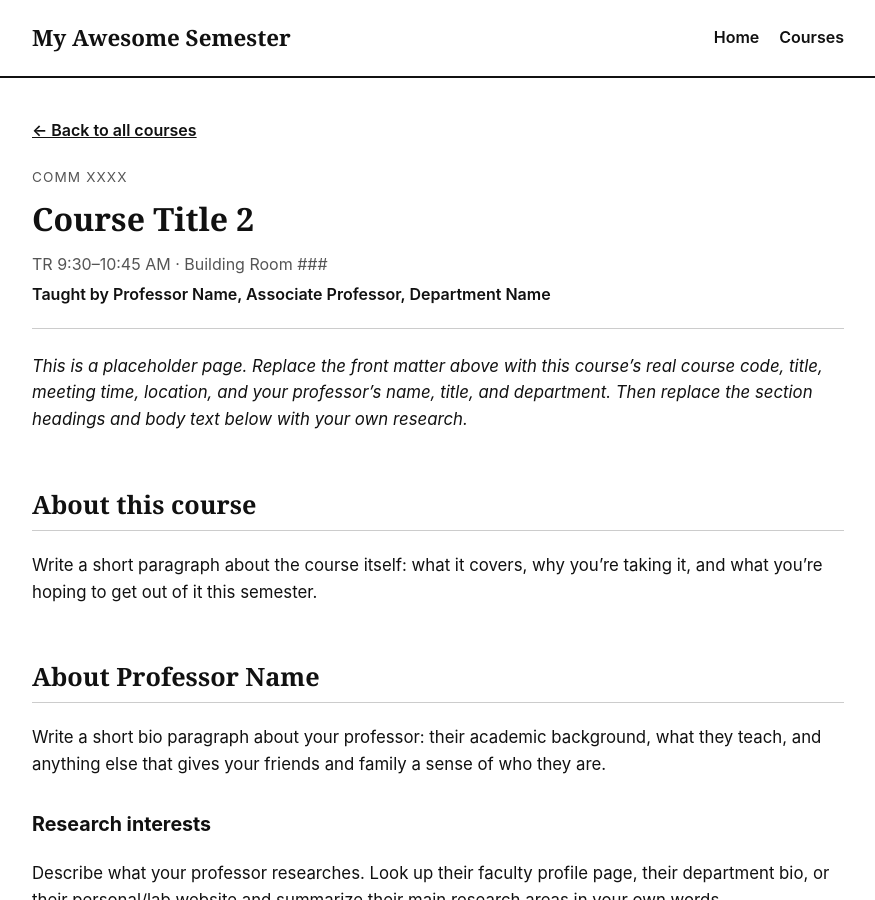
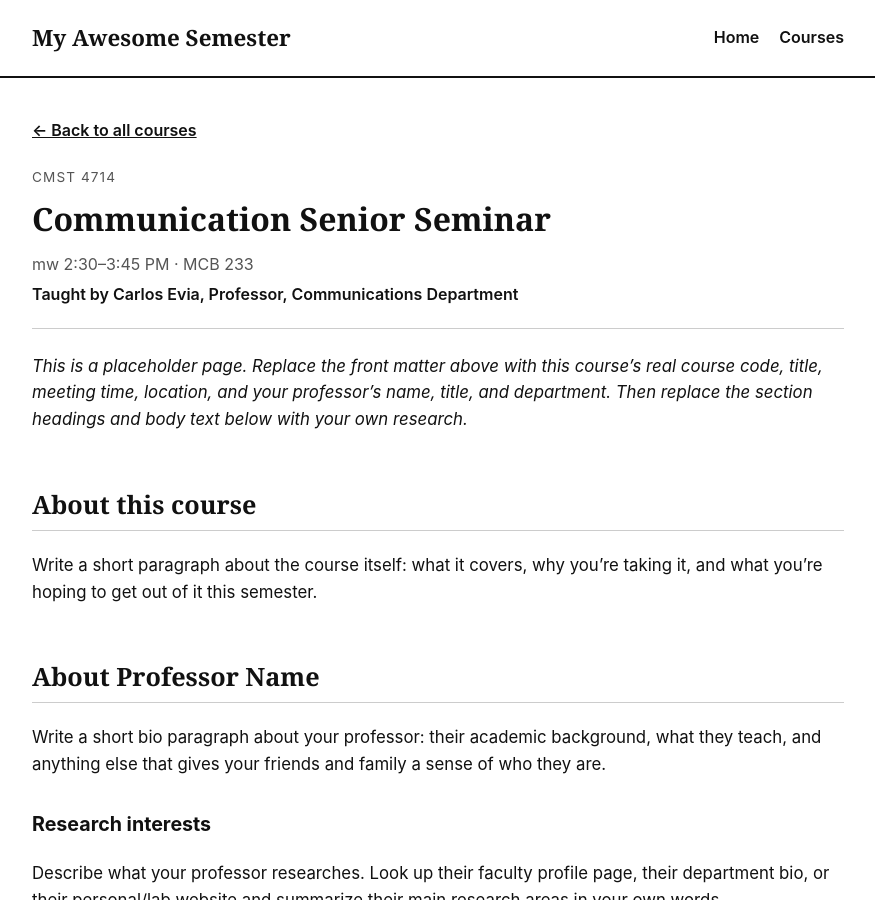
Before and after one commit to Jacobw23-Coder/myawesomesemester, a Jekyll site: the page built from _courses/course-02.md, in a window 1280 px wide and 900 px high. Shown: the whole window, without its empty margins (202-1077 px from the left). Built offline with Jekyll 4.4.1, drawn with Linux system fonts in a browser that asks for light colours.

Commit message:
Update course details for Course 2

```diff
--- a/_courses/course-02.md
+++ b/_courses/course-02.md
@@ -1,12 +1,12 @@
 ---
 course_number: 2
-course_code: "COMM XXXX"
-course_title: "Course Title 2"
-meeting_time: "TR 9:30–10:45 AM"
-location: "Building Room ###"
-instructor_name: "Professor Name"
-instructor_title: "Associate Professor"
-instructor_department: "Department Name"
+course_code: "CMST 4714"
+course_title: "Communication Senior Seminar"
+meeting_time: "mw 2:30–3:45 PM"
+location: "MCB 233"
+instructor_name: "Carlos Evia"
+instructor_title: "Professor"
+instructor_department: "Communications Department"
 ---
 
 _This is a placeholder page. Replace the front matter above with this course's real
```
